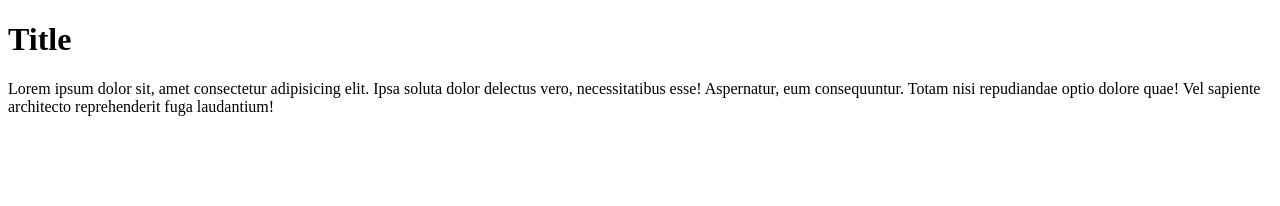
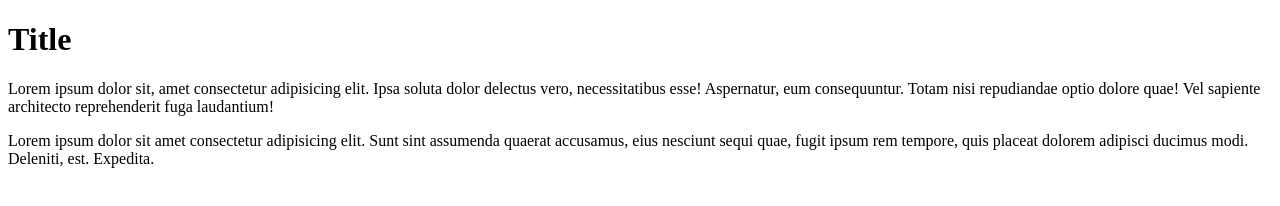
Before and after one commit to Jenny85185/Julias_handmade, a plain HTML site: page index.html in a window 1280 px wide. Drawn offline with Linux system fonts and the light colour scheme.

Commit message:
the second version

```diff
--- a/index.html
+++ b/index.html
@@ -14,5 +14,11 @@
       Totam nisi repudiandae optio dolore quae! Vel sapiente architecto
       reprehenderit fuga laudantium!
     </p>
+    <p>
+      Lorem ipsum dolor sit amet consectetur adipisicing elit. Sunt sint
+      assumenda quaerat accusamus, eius nesciunt sequi quae, fugit ipsum rem
+      tempore, quis placeat dolorem adipisci ducimus modi. Deleniti, est.
+      Expedita.
+    </p>
   </body>
 </html>
```
